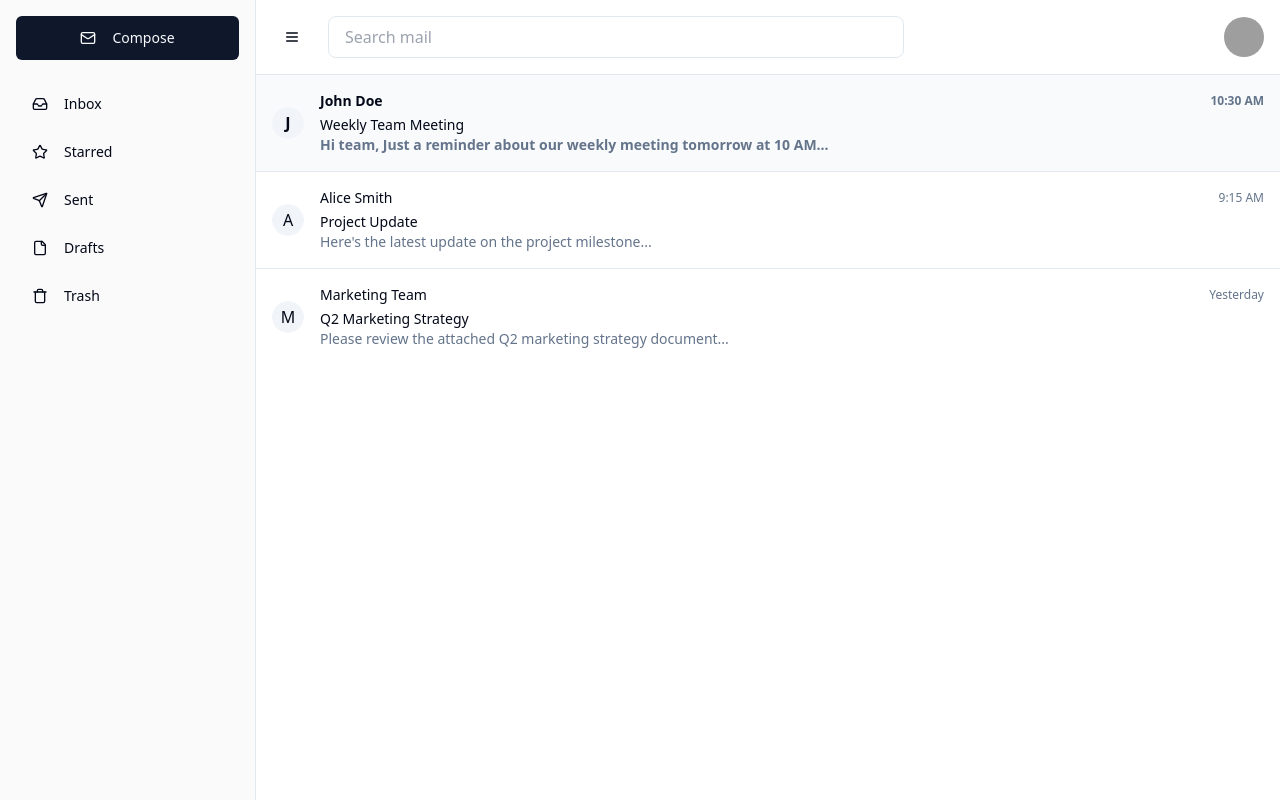
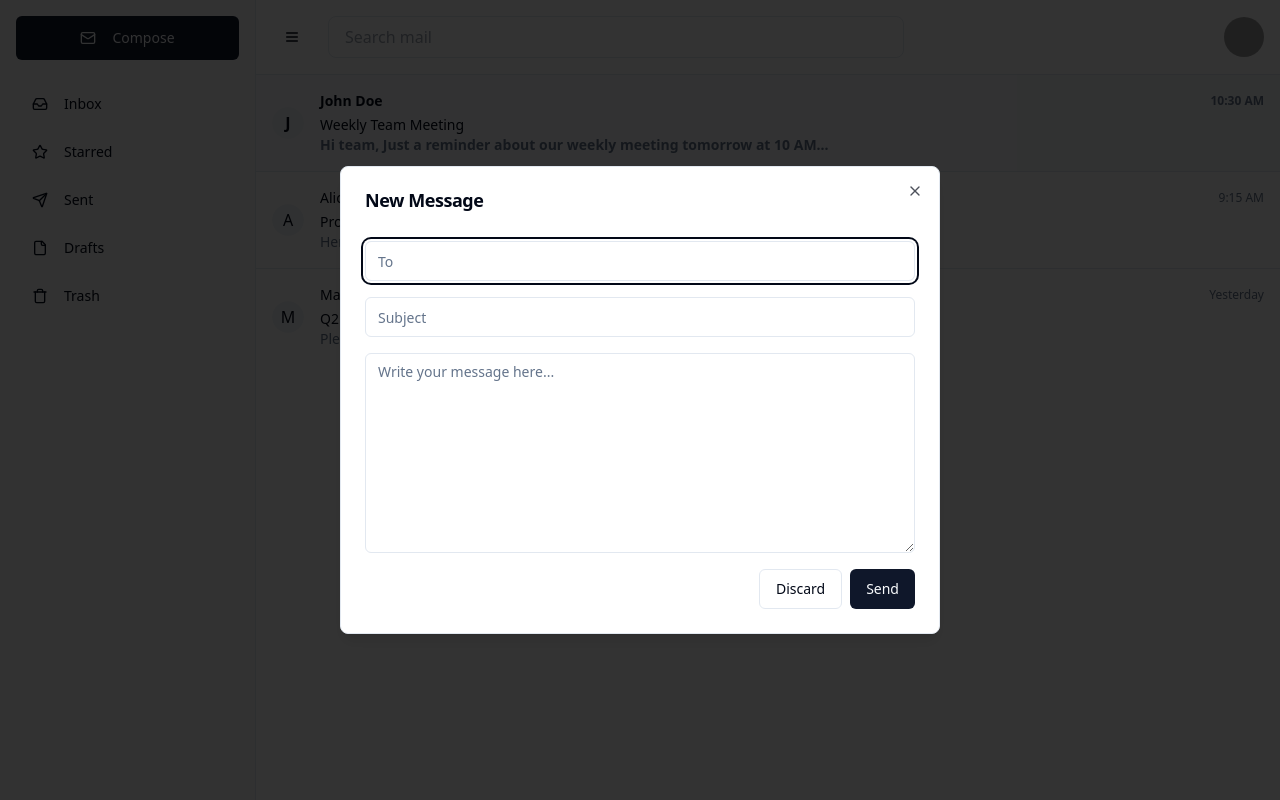
Before and after one commit to rattanak-lab/gmail-clone, a React (Vite) app: page / in a window 1280 px wide. Both pictures are taken after a click on the button "Compose". Built offline with nearby package versions, Linux system fonts and the light colour scheme; grey boxes are pictures that could not be loaded.

Commit message:
Add email composition feature
Implement functionality for composing emails within the application.
[skip gpt_engineer]

```diff
--- /dev/null
+++ b/src/components/ComposeEmail.tsx
@@ -0,0 +1,71 @@
+import { Button } from "@/components/ui/button";
+import {
+  Dialog,
+  DialogContent,
+  DialogHeader,
+  DialogTitle,
+} from "@/components/ui/dialog";
+import { Input } from "@/components/ui/input";
+import { Textarea } from "@/components/ui/textarea";
+import { useToast } from "@/hooks/use-toast";
+import { useState } from "react";
+
+interface ComposeEmailProps {
+  isOpen: boolean;
+  onClose: () => void;
+}
+
+const ComposeEmail = ({ isOpen, onClose }: ComposeEmailProps) => {
+  const [to, setTo] = useState("");
+  const [subject, setSubject] = useState("");
+  const [content, setContent] = useState("");
+  const { toast } = useToast();
+
+  const handleSend = () => {
+    console.log("Sending email:", { to, subject, content });
+    toast({
+      title: "Email sent",
+      description: "Your email has been sent successfully.",
+    });
+    onClose();
+    setTo("");
+    setSubject("");
+    setContent("");
+  };
+
+  return (
+    <Dialog open={isOpen} onOpenChange={onClose}>
+      <DialogContent className="sm:max-w-[600px]">
+        <DialogHeader>
+          <DialogTitle>New Message</DialogTitle>
+        </DialogHeader>
+        <div className="space-y-4 pt-4">
+          <Input
+            placeholder="To"
+            value={to}
+            onChange={(e) => setTo(e.target.value)}
+          />
+          <Input
+            placeholder="Subject"
+            value={subject}
+            onChange={(e) => setSubject(e.target.value)}
+          />
+          <Textarea
+            placeholder="Write your message here..."
+            className="min-h-[200px]"
+            value={content}
+            onChange={(e) => setContent(e.target.value)}
+          />
+          <div className="flex justify-end space-x-2">
+            <Button variant="outline" onClick={onClose}>
+              Discard
+            </Button>
+            <Button onClick={handleSend}>Send</Button>
+          </div>
+        </div>
+      </DialogContent>
+    </Dialog>
+  );
+};
+
+export default ComposeEmail;
--- a/src/pages/Index.tsx
+++ b/src/pages/Index.tsx
@@ -3,6 +3,7 @@ import { ScrollArea } from "@/components/ui/scroll-area";
 import { Button } from "@/components/ui/button";
 import { useState } from "react";
 import { Avatar, AvatarFallback, AvatarImage } from "@/components/ui/avatar";
+import ComposeEmail from "@/components/ComposeEmail";
 
 interface Email {
   id: string;
@@ -43,13 +44,18 @@ const mockEmails: Email[] = [
 const Index = () => {
   const [isSidebarOpen, setIsSidebarOpen] = useState(true);
   const [selectedEmail, setSelectedEmail] = useState<Email | null>(null);
+  const [isComposeOpen, setIsComposeOpen] = useState(false);
 
   return (
     <div className="flex h-screen bg-background">
       {/* Sidebar */}
       <div className={`bg-sidebar border-r ${isSidebarOpen ? 'w-64' : 'w-0'} transition-all duration-300 overflow-hidden`}>
         <div className="p-4">
-          <Button className="w-full mb-6" size="lg">
+          <Button
+            className="w-full mb-6"
+            size="lg"
+            onClick={() => setIsComposeOpen(true)}
+          >
             <Mail className="mr-2 h-4 w-4" /> Compose
           </Button>
 
@@ -124,6 +130,11 @@ const Index = () => {
           </div>
         </ScrollArea>
       </div>
+
+      <ComposeEmail
+        isOpen={isComposeOpen}
+        onClose={() => setIsComposeOpen(false)}
+      />
     </div>
   );
 };
```
